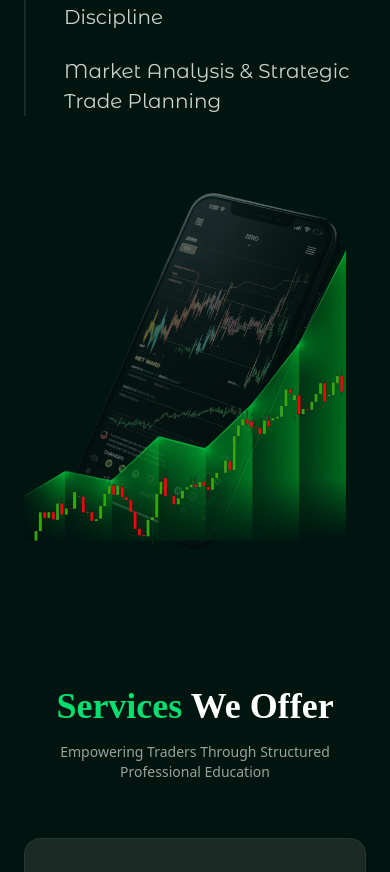
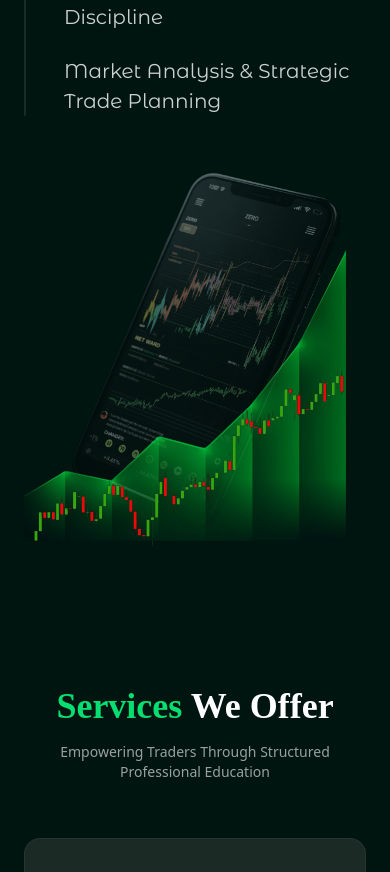
Before and after one commit to Parth-Chikalkar/SSANSKAR, a React (Vite) app in the folder Client/: page / in a window 390 px wide. Shown: the part 2170-3042 px from the top of the page. Built offline with nearby package versions, Linux system fonts and the light colour scheme; a web font is replaced by a local one.

Commit message:
Updated Image Locations

```diff
--- a/Client/src/Sections/HomePageSections/H_Section_02.jsx
+++ b/Client/src/Sections/HomePageSections/H_Section_02.jsx
@@ -98,7 +98,7 @@ const H_Section_02 = () => {
               animate={{ y: [0, -10, 0] }}
               transition={{ duration: 4, repeat: Infinity }}
               src={illustration}
-              className="w-[300px] md:w-[364px] relative z-5 opacity-40"
+              className="w-[300px] md:w-[364px] relative z-5 md:top-0 -top-5 opacity-40"
             />
 
             <motion.img
```
